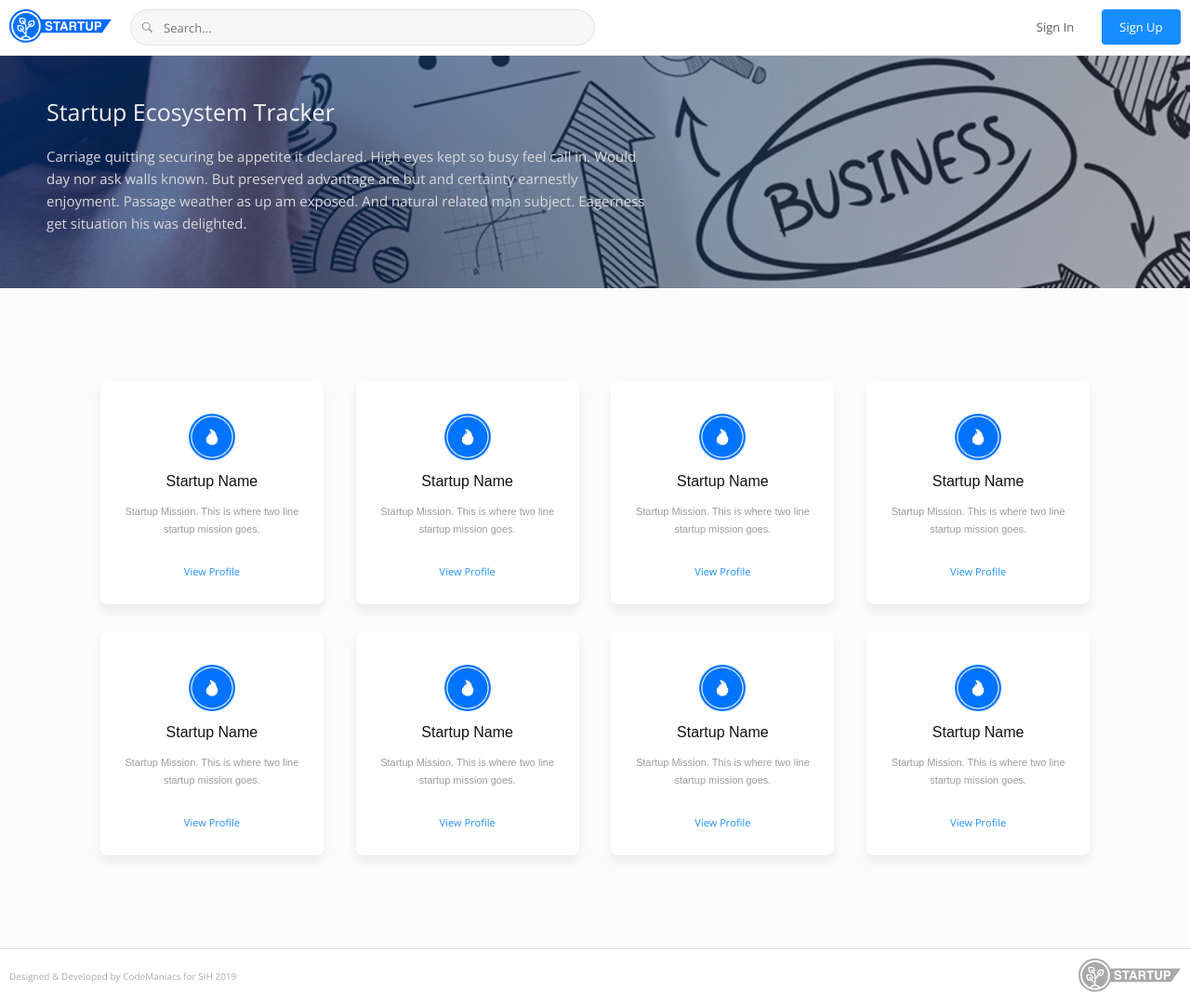
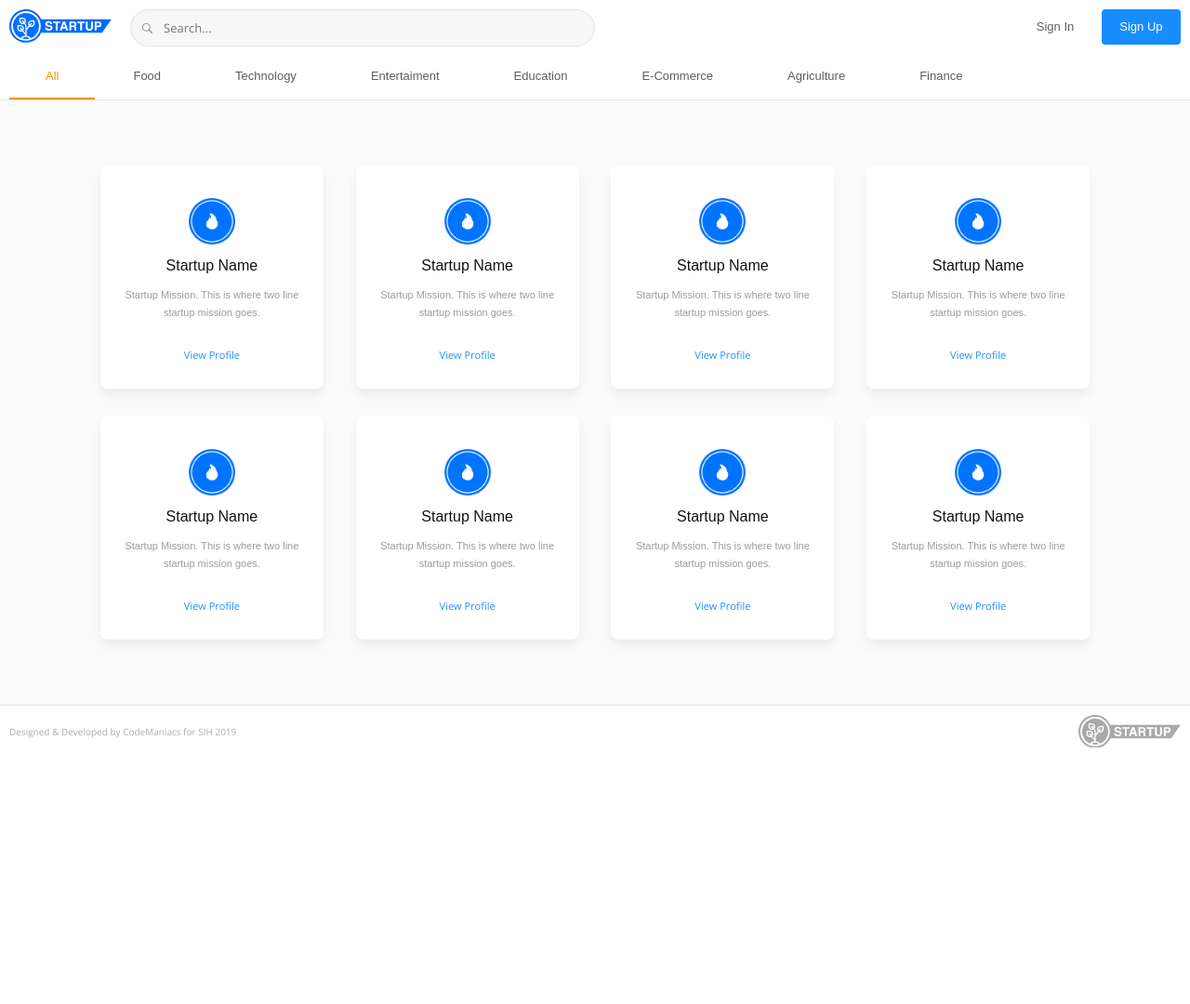
Before and after one commit to Akhilkokani/set, a PHP site: page / in a window 1280 px wide. Shown: the whole page at 93% size. After the commit the page ends 804 px from the top, so only its background shows below. Run offline with PHP 8.4, Linux system fonts and the light colour scheme; data comes from the database, SQL or seed files in the repository; data that the repository does not hold is empty.

Commit message:
Added Categories Tab List

```diff
--- a/index.php
+++ b/index.php
@@ -188,10 +188,10 @@ include_once "./libraries/set/set.php";
         <div class="disp-flex">
           <span style="flex:1;"></span>
           <div class="header-action signin-action-wrap">
-            <button title="Sign In" class="prix-secondary-btn">Sign In</button>
+            <button title="Sign In" style="font-family: sans-serif;" class="prix-secondary-btn">Sign In</button>
           </div>
           <div class="header-action signup-action-wrap">
-            <button title="Sign Up">Sign Up</button>
+            <button style="font-family: sans-serif;" title="Sign Up">Sign Up</button>
           </div>
         </div>
         <?php } else { ?>
@@ -243,15 +243,31 @@ include_once "./libraries/set/set.php";
     </div>
   </div>
 
-  <div class="hero">
-    <div class="hero-text-wrap vert-center">
-      <div class="hero-content-wrap">
-        <div class="hero-title-wrap">
-          <h1>Startup Ecosystem Tracker</h1>
-        </div>
-        <div class="hero-brief-wrap">
-          <p>Carriage quitting securing be appetite it declared. High eyes kept so busy feel call in. Would day nor ask walls known. But preserved advantage are but and certainty earnestly enjoyment. Passage weather as up am exposed. And natural related man subject. Eagerness get situation his was delighted. </p>
-        </div>
+  <div class="categories-wrap">
+    <div class="categories disp-flex">
+      <div class="category active">
+        <span>All</span>
+      </div>
+      <div class="category">
+        <span>Food</span>
+      </div>
+      <div class="category">
+        <span>Technology</span>
+      </div>
+      <div class="category">
+        <span>Entertaiment</span>
+      </div>
+      <div class="category">
+        <span>Education</span>
+      </div>
+      <div class="category">
+        <span>E-Commerce</span>
+      </div>
+      <div class="category">
+        <span>Agriculture</span>
+      </div>
+      <div class="category">
+        <span>Finance</span>
       </div>
     </div>
   </div>
--- a/scripts/home.js
+++ b/scripts/home.js
@@ -94,3 +94,20 @@ function _open_signup_modal () {
 function _close_signup_modal () {
   document.querySelector ( ".signup-modal-wrapper" ).style.display = "none";
 }
+
+
+
+/**
+ * Homepage Elements
+ *
+ */
+var home = {
+
+  // Startups Container
+  startups_container: document.querySelector ( ".startups-grid-wrap" ),
+
+  // Builds A Startup DOM
+  build_startup: function (  ) {
+
+  }
+};
--- a/styles/index.css
+++ b/styles/index.css
@@ -16,7 +16,6 @@ body {
   padding: 1em;
   height: 60px;
   background-color: #ffffff;
-  border-bottom: 1px solid #e2e2e2;
 }
 
 .header .nav-menu-logo-wrap {
@@ -166,38 +165,32 @@ a.search-result:hover .startup-name-wrap {
 /** Header END */
 
 
-.hero {
-  width: 100%;
-  height: 250px;
-  padding: 5em;
-  background: url( "../images/hero_background.png" );
-  background-size: cover;
-  background-position: center;
-  background-color: silver;
+.categories-wrap {
+  padding: 0em 0 0 1em;
+  background: #ffffff;
+  border-bottom: 1px solid #e2e2e2;
 }
 
-.hero .hero-text-wrap {
-  color: #f3f3f3;
+.category {
+  padding: 1em 3em;
+  cursor: pointer;
+  transition: color .25s linear;
+  color: #5d5d5d;
+  font-family: sans-serif;
+  font-size: 1.3em;
+  margin-right: 2px;
+}
+.category:hover {
+  color: #ff8d00;
 }
 
-.hero h1 {
-  margin-top: 0;
+.category.active {
+  color: #ff8d00;
+  border-bottom: 2px solid #ff8d00;
 }
 
-.hero .hero-brief-wrap {
-  max-width: 650px;
-}
-
-.hero .hero-brief-wrap p {
-  color: #dadada;
-  line-height: 1.6;
-  font-weight: 100;
-}
-/** Hero END */
-
-
 .startups {
-  padding: 10em;
+  padding: 7em 10em;
 }
 
 .startups .startups-grid-wrap {
```
